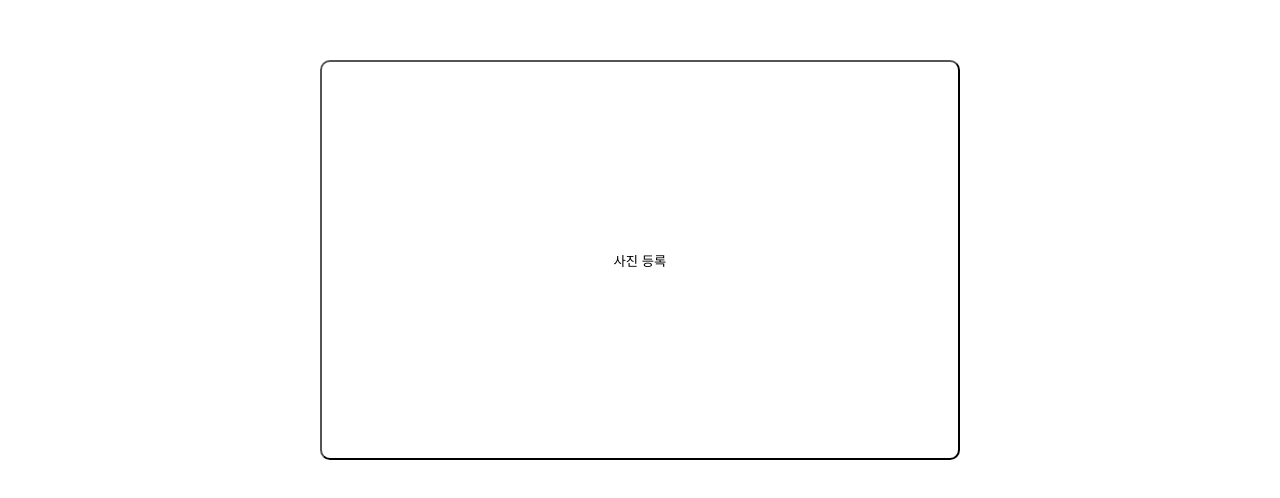
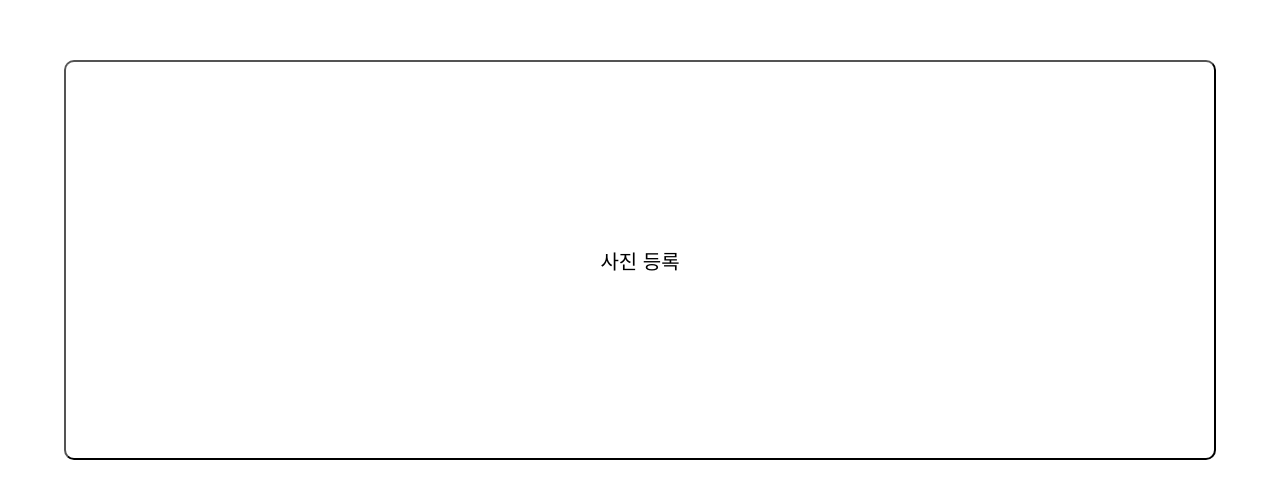
Before and after one commit to ChangwooJ/AttendanceList_FE, a React (Create React App) app: page /#/attendance in a window 1280 px wide. Shown: the part 140-638 px from the top of the page. Built offline with nearby package versions, Linux system fonts and the light colour scheme.

Commit message:
프론트엔드 1.3차 디자인

```diff
--- a/src/css/Attendance.css
+++ b/src/css/Attendance.css
@@ -4,7 +4,9 @@
 }
 
 .attendance_bt {
-    width: 50%;
+    font-size: 20px;
+    font-weight: 550;
+    width: 90%;
     height: 50%;
     background-color: transparent;
     border-radius: 10px;
@@ -17,7 +19,7 @@
 
 .upload_bt {
     box-sizing: border-box;
-    width: 50%;
+    width: 90%;
     height: 50%;
     border: 2px solid black;
     border-radius: 10px;
--- a/src/css/Home.css
+++ b/src/css/Home.css
@@ -13,7 +13,7 @@ body, html {
 }
 
 .main_button_wrap {
-    width: 20%;
+    width: 60%;
     aspect-ratio: 1 / 0.5;
     margin-top: 2%;
     display: flex;
```
